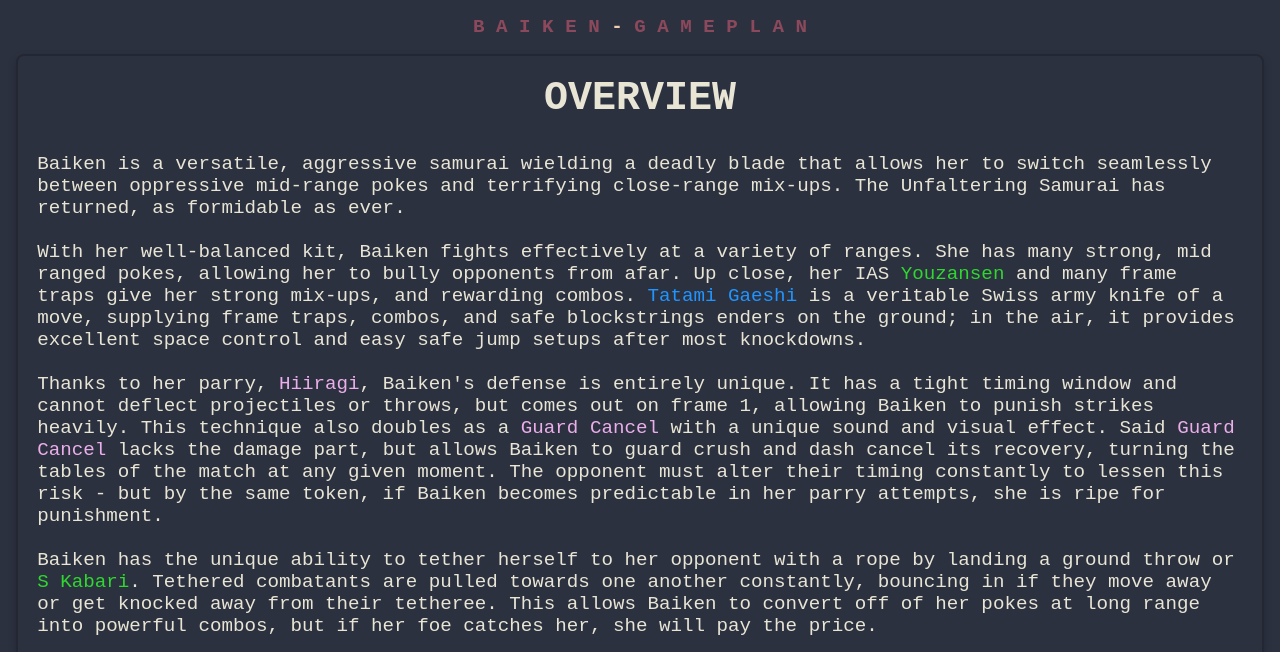
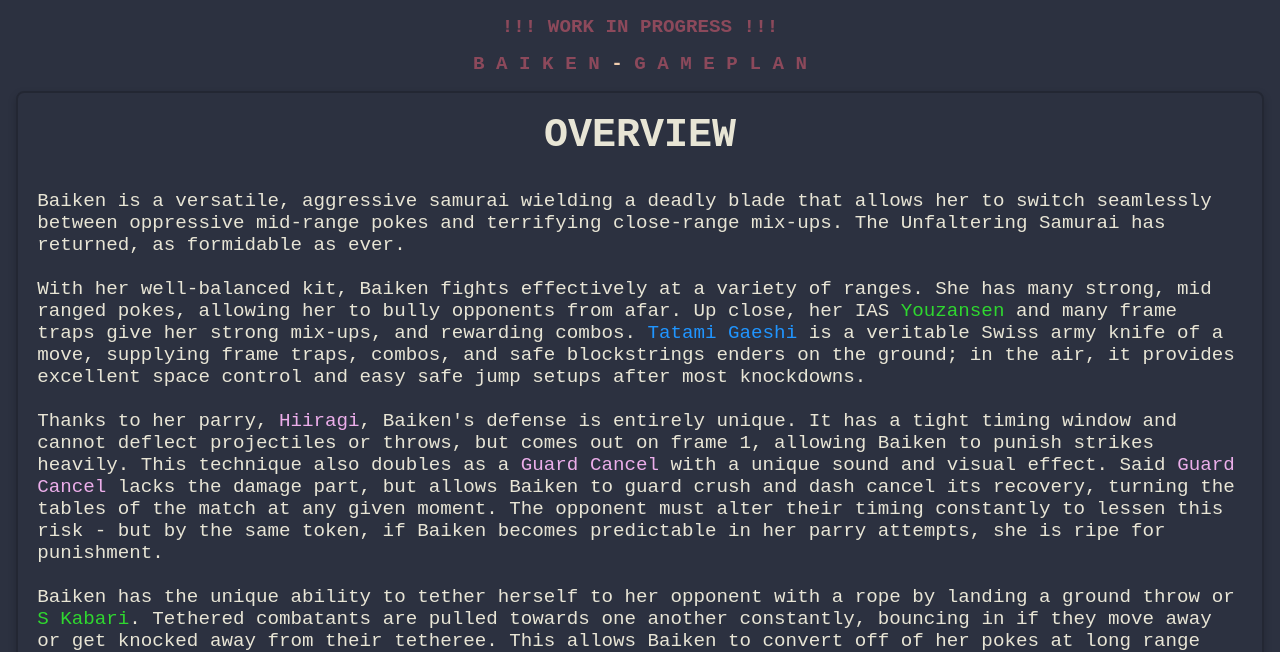
Before and after one commit to NoRaven/NoRaven.github.io, a website: page docs/html/baiken-gameplan.html in a window 1280 px wide. Shown: the part 180-832 px from the top of the page. Drawn offline with Linux system fonts and the light colour scheme.

Commit message:
Made a WIP branch and now updated the online branch with WIP disclaimers

```diff
--- a/docs/html/baiken-gameplan.html
+++ b/docs/html/baiken-gameplan.html
@@ -44,6 +44,7 @@
     </aside>
     -->
     <section class="welcome-screen">
+      <h1>!!! WORK IN PROGRESS !!!</h1>
       <h1>B A I K E N <span class="title-connector">-</span> G A M E P L A N</h1>
       <article>
         <h2 class="article-subtitle">OVERVIEW</h2>
```
Also changed, not shown: docs/html/baiken-buttons.html (+1 -0 lines), docs/html/baiken-combos.html (+1 -0 lines), docs/html/baiken-defense.html (+1 -0 lines), docs/html/baiken-neutral.html (+1 -0 lines), docs/html/baiken-pressure.html (+1 -0 lines), docs/documentation/documentation.md (renamed from docs/documentation.md), docs/documentation/img.png (renamed from docs/img.png), docs/documentation/img_1.png (renamed from docs/img_1.png), docs/documentation/img_2.png (renamed from docs/img_2.png), docs/documentation/img_3.png (renamed from docs/img_3.png), docs/documentation/img_4.png (renamed from docs/img_4.png), docs/documentation/img_5.png (renamed from docs/img_5.png), docs/documentation/img_6.png (renamed from docs/img_6.png).
